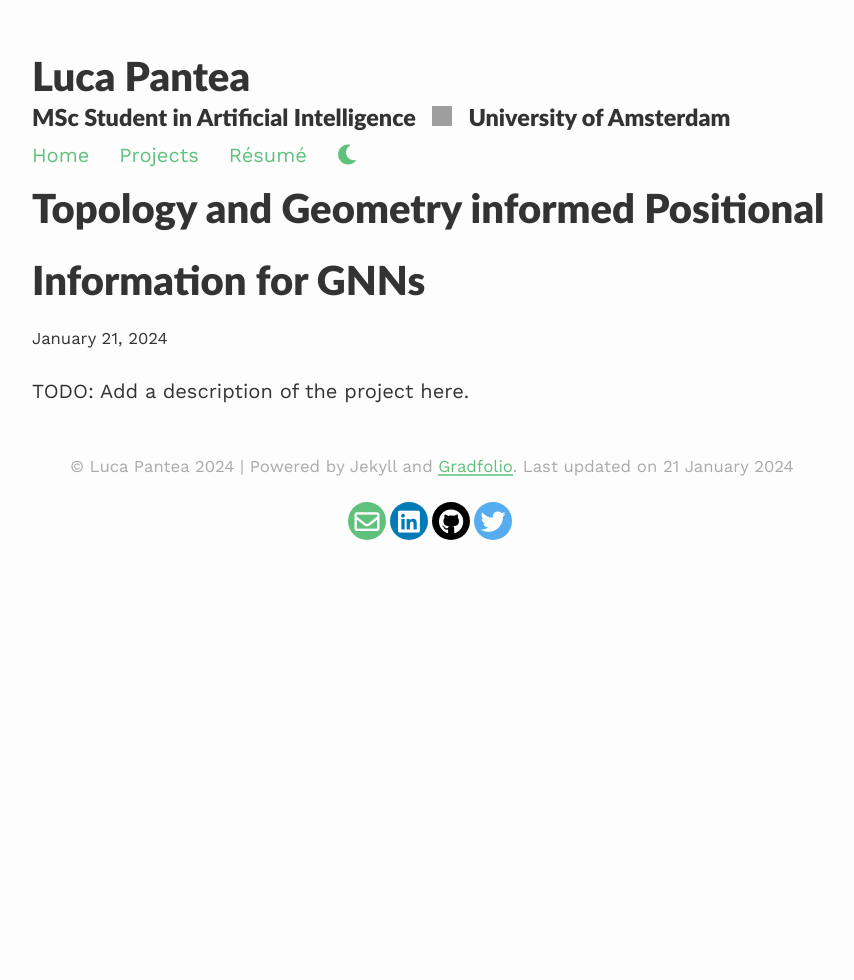
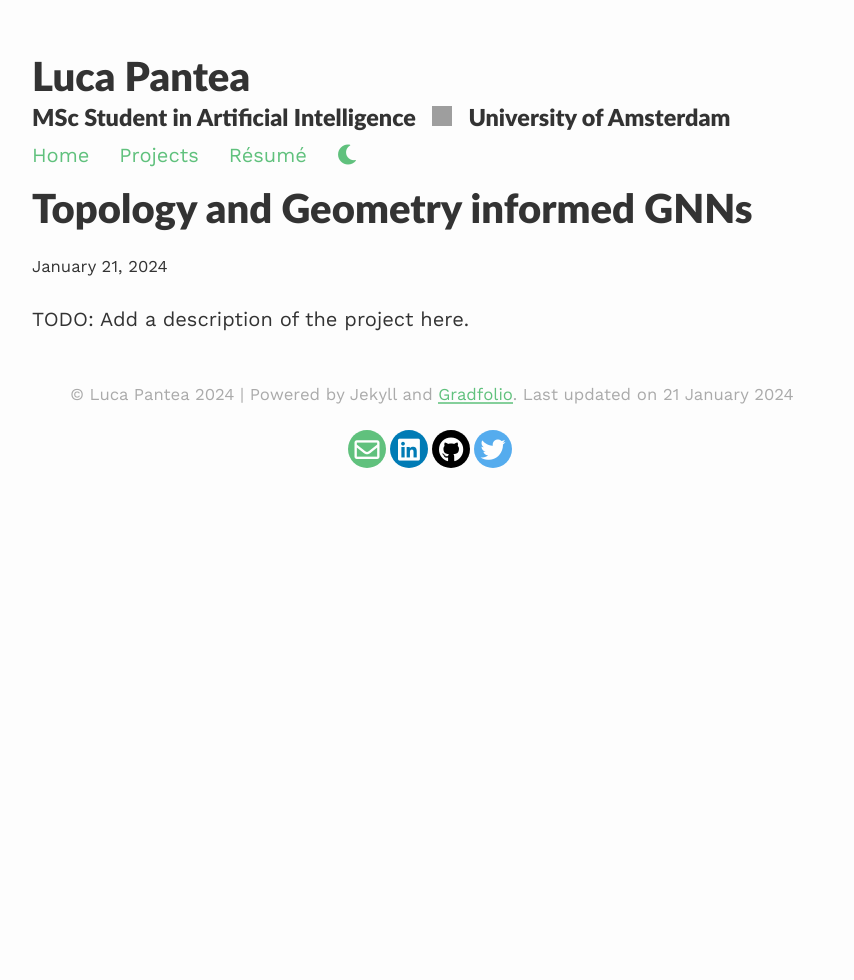
Before and after one commit to lucapantea/lucapantea.github.io, a Jekyll site: the page built from _projects/0-togepi.md, in a window 1280 px wide. Shown: the whole page, without its empty margins (208-1062 px from the left). Built offline with Jekyll 4.4.1, drawn with Linux system fonts in a browser that asks for light colours; nearby versions of some CDN libraries; grey boxes are pictures that could not be loaded.

```diff
--- a/_projects/0-togepi.md
+++ b/_projects/0-togepi.md
@@ -1,6 +1,6 @@
 ---
 layout: post
-title: "Topology and Geometry informed Positional Information for GNNs"
+title: "Topology and Geometry informed GNNs"
 description: Better GNNs through Geometry and Topology.
 image:  /assets/images/positional_encoding.png
 ---
```
Also changed, not shown: _projects/tmp.py (added), assets/images/pyslurm.png (added), 1 other file.
